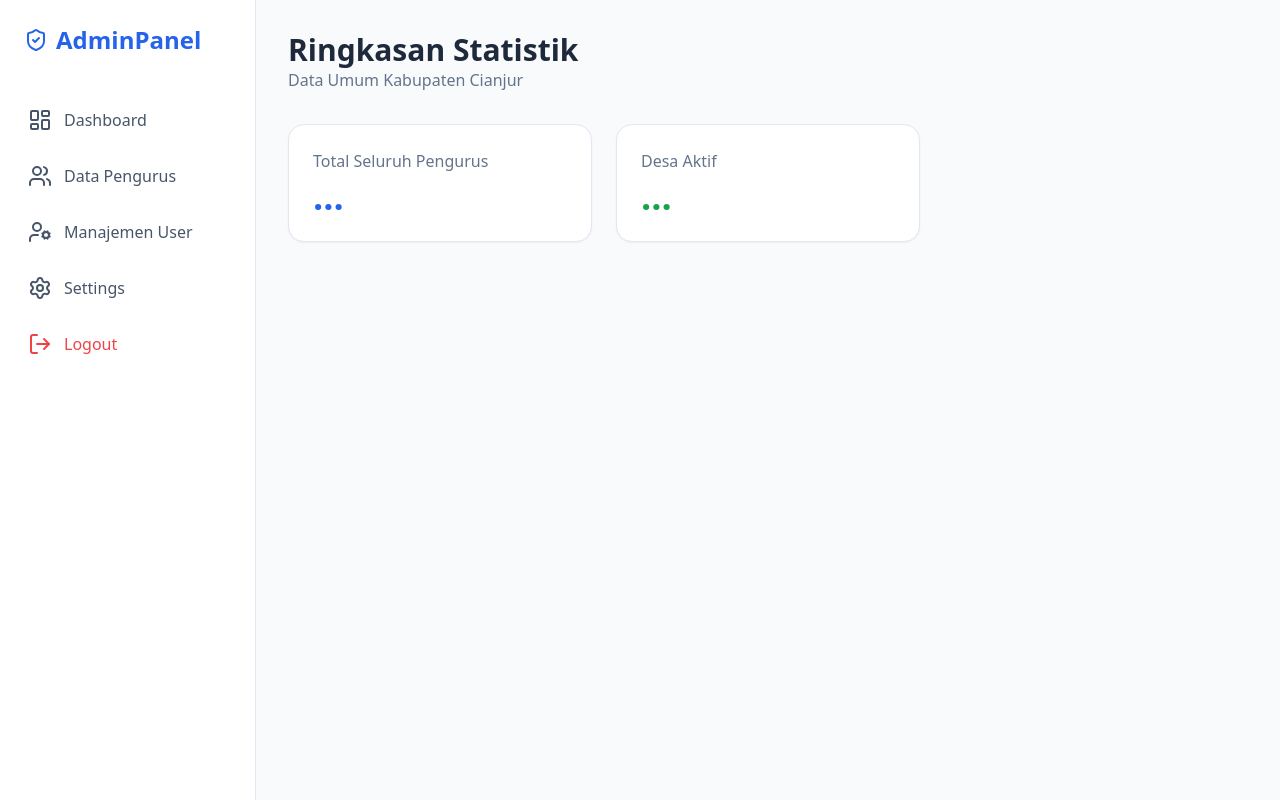
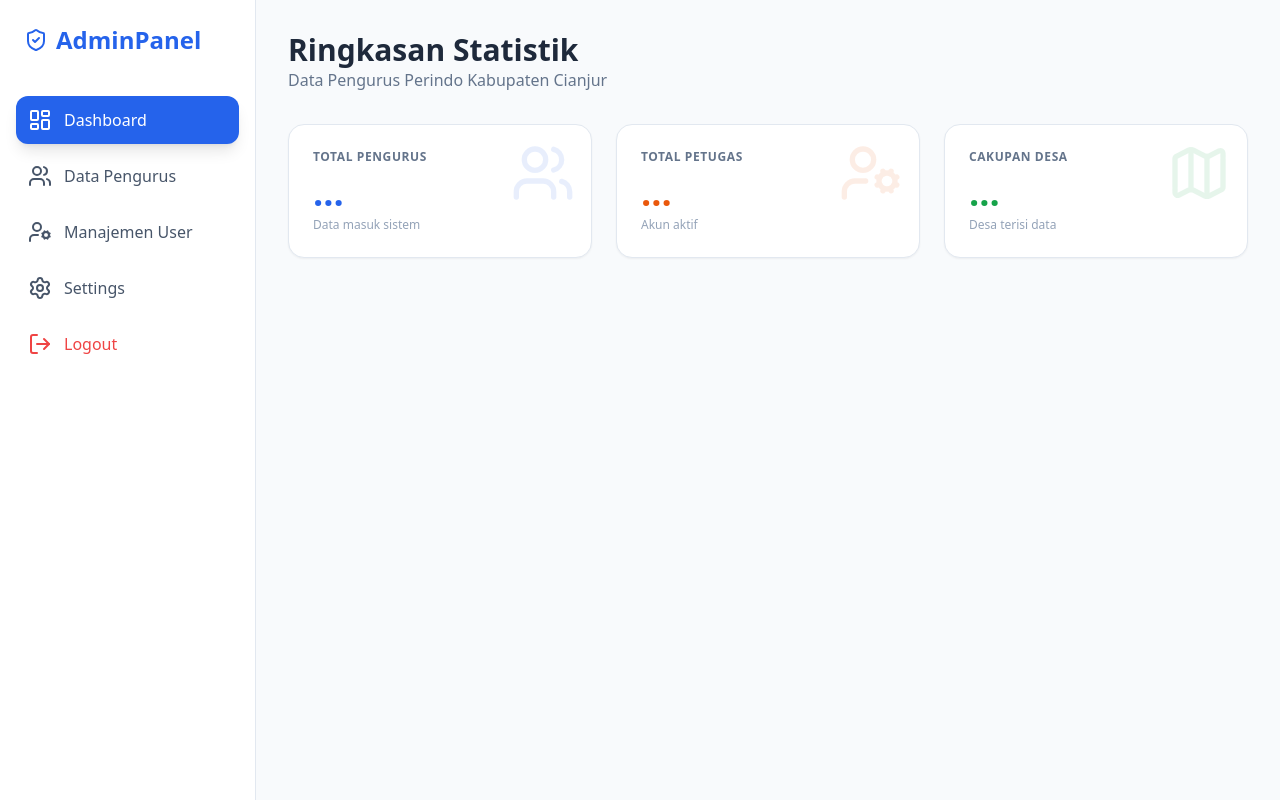
Before and after one commit to ppcianjur/perindocianjur, a website: page public/admin/dashboard.html in a window 1280 px wide. Drawn offline with nearby package versions, Linux system fonts and the light colour scheme; no server answers; sample sign-in values are in the browser's storage.

Commit message:
Update dashboard.html

```diff
--- a/public/admin/dashboard.html
+++ b/public/admin/dashboard.html
@@ -10,38 +10,40 @@
     <aside class="fixed inset-y-0 left-0 z-50 w-64 bg-white border-r border-slate-200 hidden lg:block">
         <div class="p-6 text-2xl font-bold text-blue-600 flex items-center gap-2"><i data-lucide="shield-check"></i> AdminPanel</div>
         <nav class="mt-4 px-4 space-y-2">
-    <a href="/admin/dashboard.html" class="flex items-center gap-3 p-3 rounded-xl hover:bg-blue-50 text-slate-600">
-        <i data-lucide="layout-dashboard"></i> Dashboard
-    </a>
-    <a href="/admin/pengurus.html" class="flex items-center gap-3 p-3 rounded-xl hover:bg-blue-50 text-slate-600">
-        <i data-lucide="users"></i> Data Pengurus
-    </a>
-    <a href="/admin/users.html" class="flex items-center gap-3 p-3 rounded-xl hover:bg-blue-50 text-slate-600">
-        <i data-lucide="user-cog"></i> Manajemen User
-    </a>
-    <a href="/admin/settings.html" class="flex items-center gap-3 p-3 rounded-xl hover:bg-blue-50 text-slate-600">
-        <i data-lucide="settings"></i> Settings
-    </a>
-    <button onclick="logout()" class="w-full flex items-center gap-3 p-3 text-red-500 hover:bg-red-50 rounded-xl mt-10">
-        <i data-lucide="log-out"></i> Logout
-    </button>
-    </nav>
+            <a href="/admin/dashboard.html" class="flex items-center gap-3 p-3 rounded-xl bg-blue-600 text-white shadow-lg"><i data-lucide="layout-dashboard"></i> Dashboard</a>
+            <a href="/admin/pengurus.html" class="flex items-center gap-3 p-3 rounded-xl text-slate-600 hover:bg-blue-50"><i data-lucide="users"></i> Data Pengurus</a>
+            <a href="/admin/users.html" class="flex items-center gap-3 p-3 rounded-xl text-slate-600 hover:bg-blue-50"><i data-lucide="user-cog"></i> Manajemen User</a>
+            <a href="/admin/settings.html" class="flex items-center gap-3 p-3 rounded-xl text-slate-600 hover:bg-blue-50"><i data-lucide="settings"></i> Settings</a>
+            <button onclick="logout()" class="w-full flex items-center gap-3 p-3 text-red-500 hover:bg-red-50 rounded-xl mt-10"><i data-lucide="log-out"></i> Logout</button>
+        </nav>
     </aside>
 
     <main class="p-8">
         <header class="mb-8">
             <h1 class="text-3xl font-bold text-slate-800">Ringkasan Statistik</h1>
-            <p class="text-slate-500">Data Umum Kabupaten Cianjur</p>
+            <p class="text-slate-500">Data Pengurus Perindo Kabupaten Cianjur</p>
         </header>
 
         <div class="grid grid-cols-1 md:grid-cols-3 gap-6">
-            <div class="bg-white p-6 rounded-2xl shadow-sm border border-slate-200">
-                <p class="text-slate-500 font-medium">Total Seluruh Pengurus</p>
-                <p id="totalAll" class="text-4xl font-bold text-blue-600 mt-1">...</p>
+            <div class="bg-white p-6 rounded-2xl shadow-sm border border-slate-200 relative overflow-hidden">
+                <div class="absolute top-0 right-0 p-4 opacity-10"><i data-lucide="users" class="w-16 h-16 text-blue-600"></i></div>
+                <p class="text-slate-500 font-bold text-xs uppercase tracking-wider">Total Pengurus</p>
+                <p id="totalAll" class="text-4xl font-extrabold text-blue-600 mt-2">...</p>
+                <p class="text-xs text-slate-400 mt-1">Data masuk sistem</p>
             </div>
-            <div class="bg-white p-6 rounded-2xl shadow-sm border border-slate-200">
-                <p class="text-slate-500 font-medium">Desa Aktif</p>
-                <p id="totalDesa" class="text-4xl font-bold text-green-600 mt-1">...</p>
+
+            <div class="bg-white p-6 rounded-2xl shadow-sm border border-slate-200 relative overflow-hidden">
+                <div class="absolute top-0 right-0 p-4 opacity-10"><i data-lucide="user-cog" class="w-16 h-16 text-orange-600"></i></div>
+                <p class="text-slate-500 font-bold text-xs uppercase tracking-wider">Total Petugas</p>
+                <p id="totalUsers" class="text-4xl font-extrabold text-orange-600 mt-2">...</p>
+                <p class="text-xs text-slate-400 mt-1">Akun aktif</p>
+            </div>
+
+            <div class="bg-white p-6 rounded-2xl shadow-sm border border-slate-200 relative overflow-hidden">
+                <div class="absolute top-0 right-0 p-4 opacity-10"><i data-lucide="map" class="w-16 h-16 text-green-600"></i></div>
+                <p class="text-slate-500 font-bold text-xs uppercase tracking-wider">Cakupan Desa</p>
+                <p id="totalDesa" class="text-4xl font-extrabold text-green-600 mt-2">...</p>
+                <p class="text-xs text-slate-400 mt-1">Desa terisi data</p>
             </div>
         </div>
     </main>
@@ -52,13 +54,22 @@
         if(!user || user.role !== 'admin') window.location.href = '/index.html';
 
         async function loadStats() {
-            const res = await fetch('/api/stats');
-            const data = await res.json();
-            document.getElementById('totalAll').innerText = data.total_pengurus;
-            document.getElementById('totalDesa').innerText = data.total_desa + '/360';
+            try {
+                const res = await fetch('/api/stats');
+                const data = await res.json();
+
+                // Update UI
+                document.getElementById('totalAll').innerText = data.total_pengurus || '0';
+                document.getElementById('totalUsers').innerText = data.total_users || '0';
+                document.getElementById('totalDesa').innerText = (data.total_desa || '0') + ' Desa';
+            } catch (e) {
+                console.error("Gagal memuat statistik", e);
+            }
         }
+
+        function logout() { localStorage.clear(); window.location.href = '/index.html'; }
+
         loadStats();
-        function logout() { localStorage.clear(); window.location.href = '/index.html'; }
     </script>
 </body>
 </html>
```
